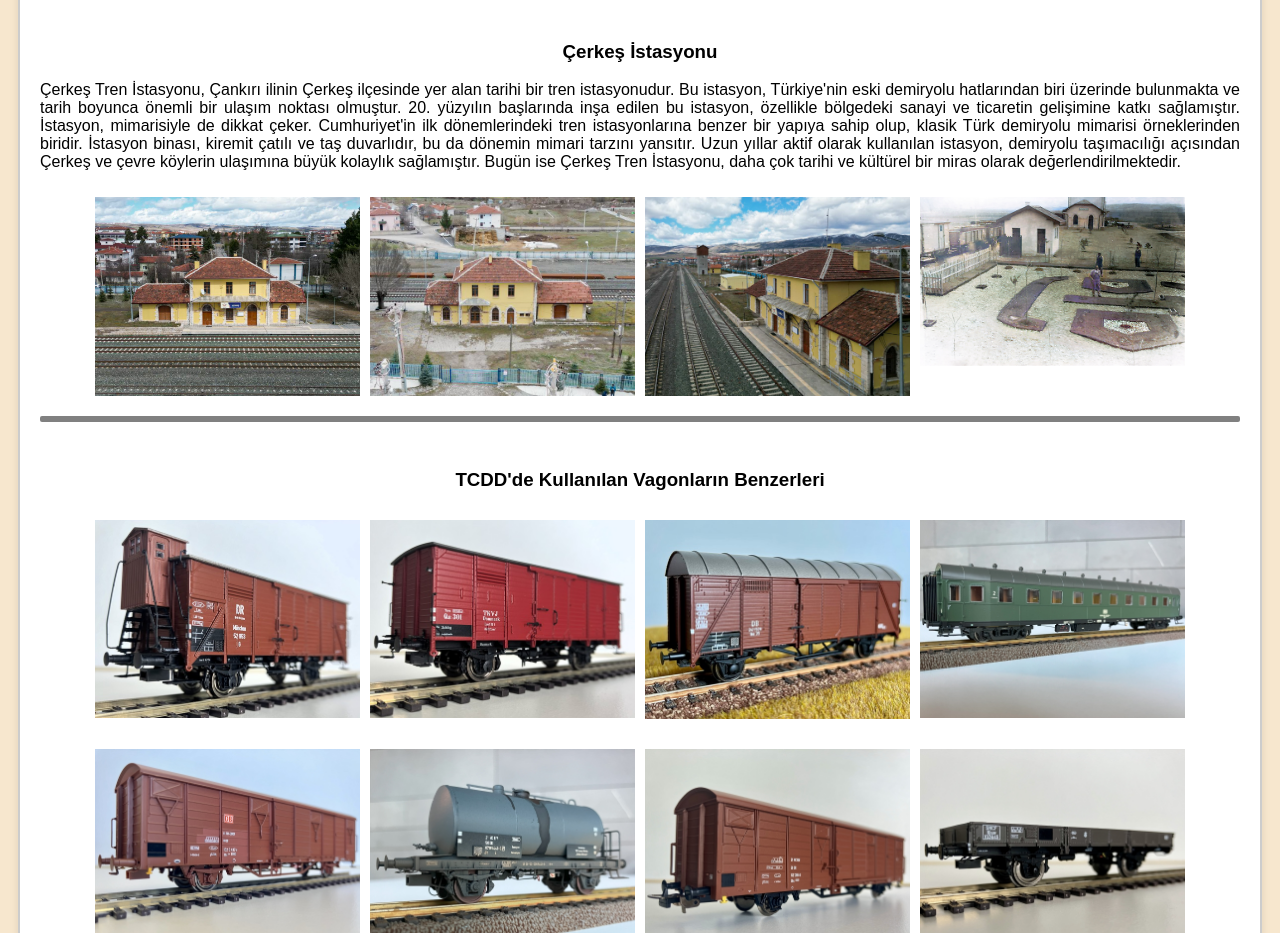
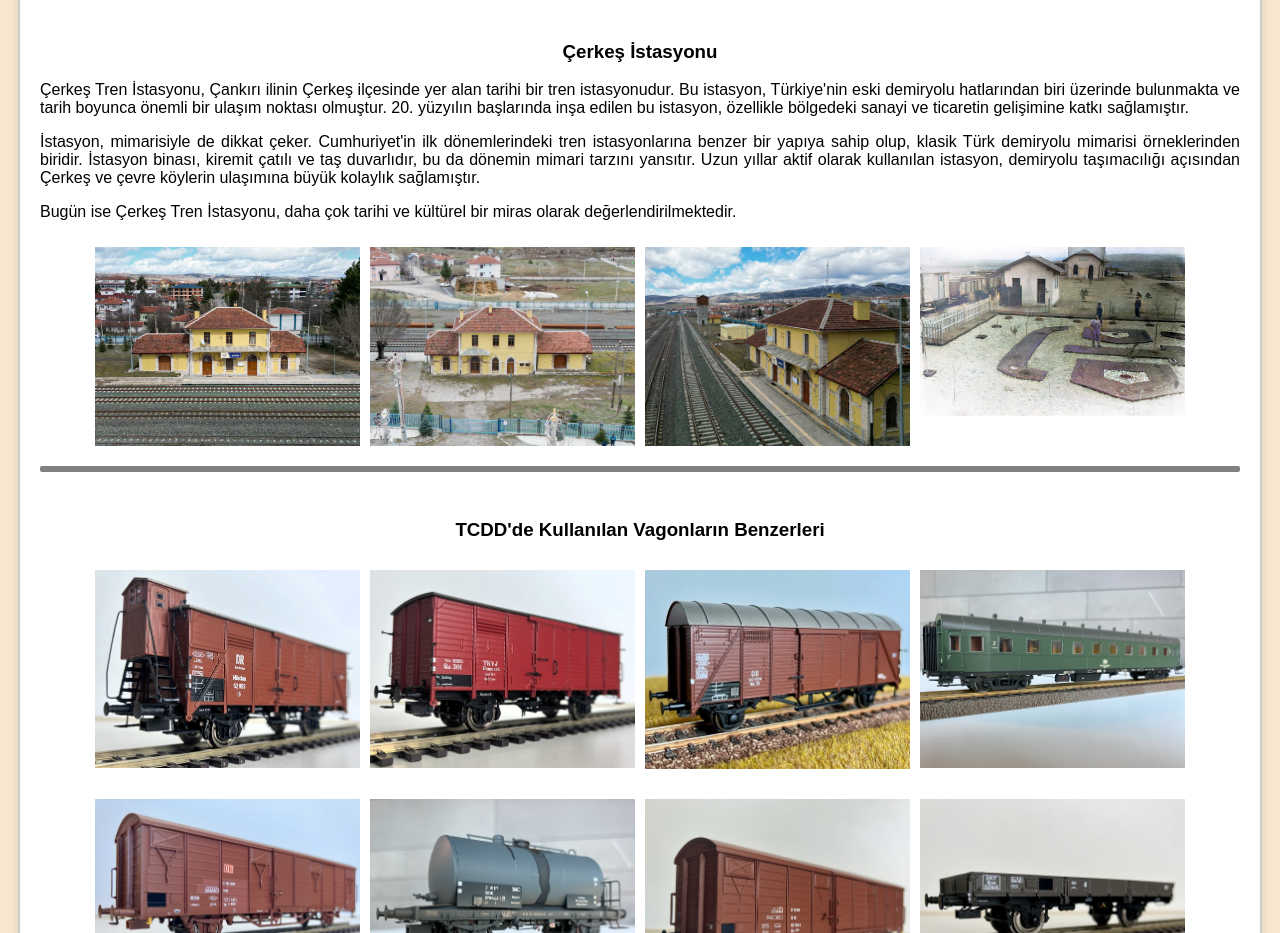
Before and after one commit to burcindag/trenobi.github.io, a plain HTML site: page index.html in a window 1280 px wide. Shown: the part 1640-2573 px from the top of the page. Drawn offline with Linux system fonts and the light colour scheme; some packages are replaced by stand-ins of ours; a script that the page names is missing.

Commit message:
Update index.html

```diff
--- a/index.html
+++ b/index.html
@@ -79,10 +79,10 @@
             <div id="subgallery4" class="subgallery">
                 <h3>Çerkeş İstasyonu</h3>
 		<p>Çerkeş Tren İstasyonu, Çankırı ilinin Çerkeş ilçesinde yer alan tarihi bir tren istasyonudur. Bu istasyon, Türkiye'nin eski demiryolu hatlarından biri üzerinde bulunmakta ve tarih boyunca önemli bir ulaşım noktası olmuştur. 20. yüzyılın başlarında inşa edilen bu istasyon, özellikle bölgedeki sanayi ve ticaretin gelişimine katkı sağlamıştır.
-
+</p><p>
 İstasyon, mimarisiyle de dikkat çeker. Cumhuriyet'in ilk dönemlerindeki tren istasyonlarına benzer bir yapıya sahip olup, klasik Türk demiryolu mimarisi örneklerinden biridir. İstasyon binası, kiremit çatılı ve taş duvarlıdır, bu da dönemin mimari tarzını yansıtır. Uzun yıllar aktif olarak kullanılan istasyon, demiryolu taşımacılığı açısından Çerkeş ve çevre köylerin ulaşımına büyük kolaylık sağlamıştır.
-
-Bugün ise Çerkeş Tren İstasyonu, daha çok tarihi ve kültürel bir miras olarak değerlendirilmektedir.</p>
+</p>
+<p>Bugün ise Çerkeş Tren İstasyonu, daha çok tarihi ve kültürel bir miras olarak değerlendirilmektedir.</p>
                 <div id="lightgallery4" class="image-gallery">
 			<a href="gallery/stations/cerkes_on.jpg"><img src="gallery/stations/cerkes_on.jpg" alt="Çerkeş İstasyonu - Ön Cephe" width="265px" height="200px"/></a>
 			<a href="gallery/stations/cerkes_arka.jpg"><img src="gallery/stations/cerkes_arka.jpg" alt="Çerkeş İstasyonu - Arka Cephe" width="265px" height="200px"/></a>
```
